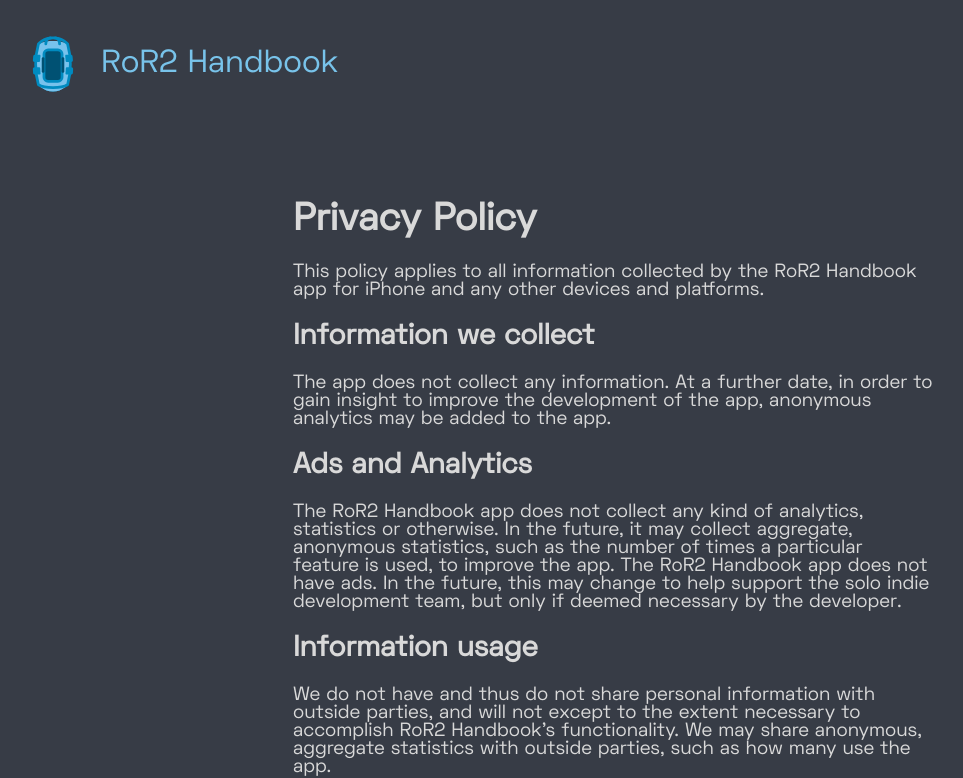
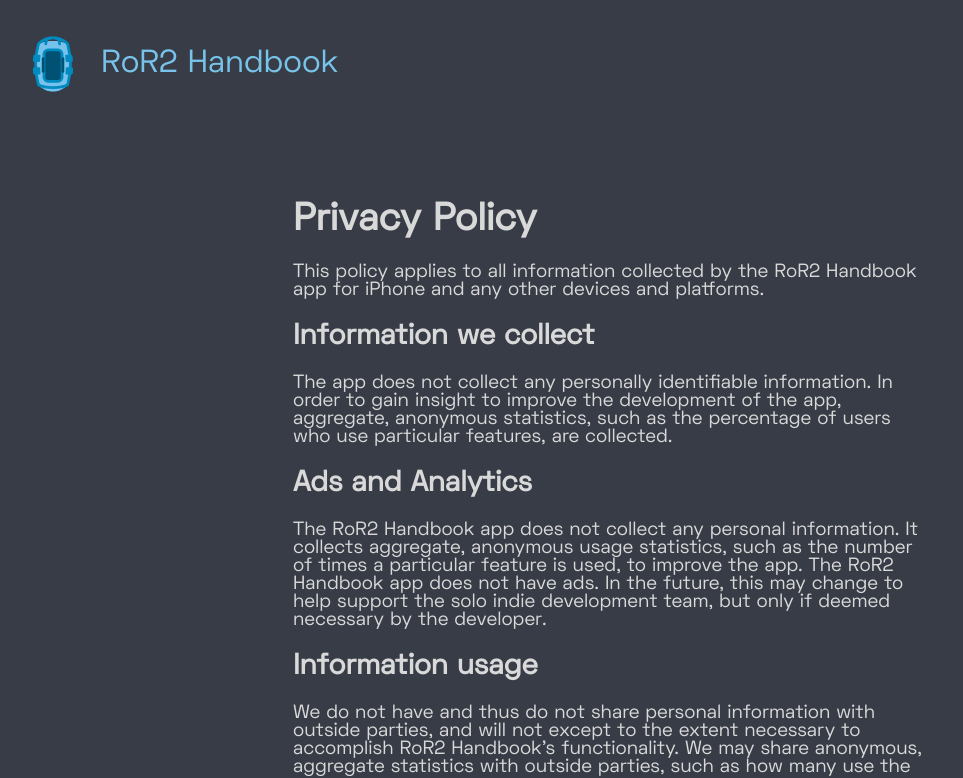
Before and after one commit to mngyuan/ror2handbook-landing, a Next.js app: page /privacy-policy in a window 1280 px wide. Shown: the top 778 px of the page, without its empty margins (27-990 px from the left). Built offline with nearby package versions, Linux system fonts and the light colour scheme.

Commit message:
update privacy policy w analytics

```diff
--- a/pages/privacy-policy.js
+++ b/pages/privacy-policy.js
@@ -11,18 +11,19 @@
       </p>
       <h2>Information we collect</h2>
       <p>
-        The app does not collect any information. At a further date, in order to
-        gain insight to improve the development of the app, anonymous analytics
-        may be added to the app.
+        The app does not collect any personally identifiable information. In
+        order to gain insight to improve the development of the app, aggregate,
+        anonymous statistics, such as the percentage of users who use particular
+        features, are collected.
       </p>
       <h2>Ads and Analytics</h2>
       <p>
-        The RoR2 Handbook app does not collect any kind of analytics, statistics
-        or otherwise. In the future, it may collect aggregate, anonymous
-        statistics, such as the number of times a particular feature is used, to
-        improve the app. The RoR2 Handbook app does not have ads. In the future,
-        this may change to help support the solo indie development team, but
-        only if deemed necessary by the developer.
+        The RoR2 Handbook app does not collect any personal information. It
+        collects aggregate, anonymous usage statistics, such as the number of
+        times a particular feature is used, to improve the app. The RoR2
+        Handbook app does not have ads. In the future, this may change to help
+        support the solo indie development team, but only if deemed necessary by
+        the developer.
       </p>
       <h2>Information usage</h2>
       <p>
@@ -72,6 +73,10 @@
         this page. Summary of changes so far:
       </p>
       <ul>
+        <li>
+          15 Sept 2020: Update to reflect aggregate, anonymous usage analytics
+          collection.
+        </li>
         <li>3 Sept 2020: First published.</li>
       </ul>
     </div>
```
